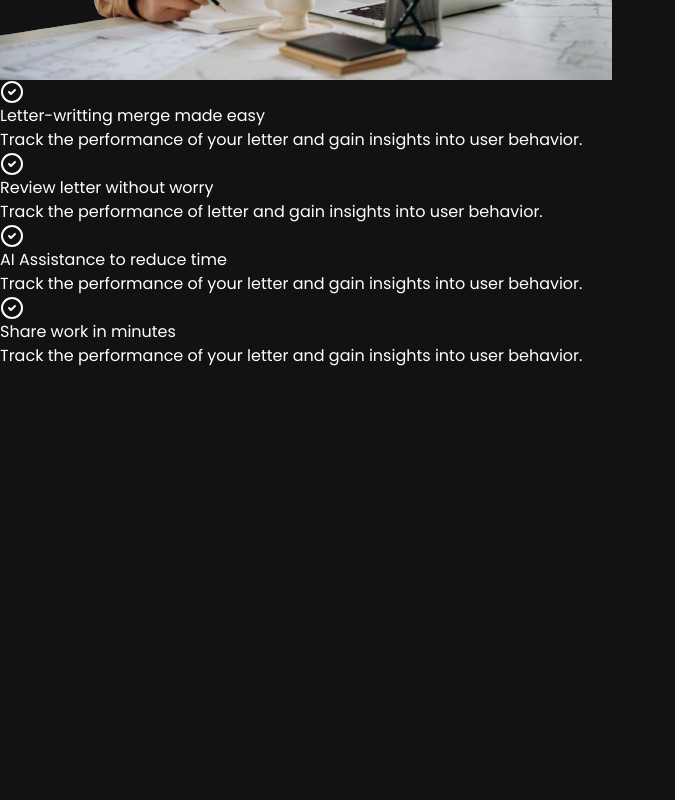
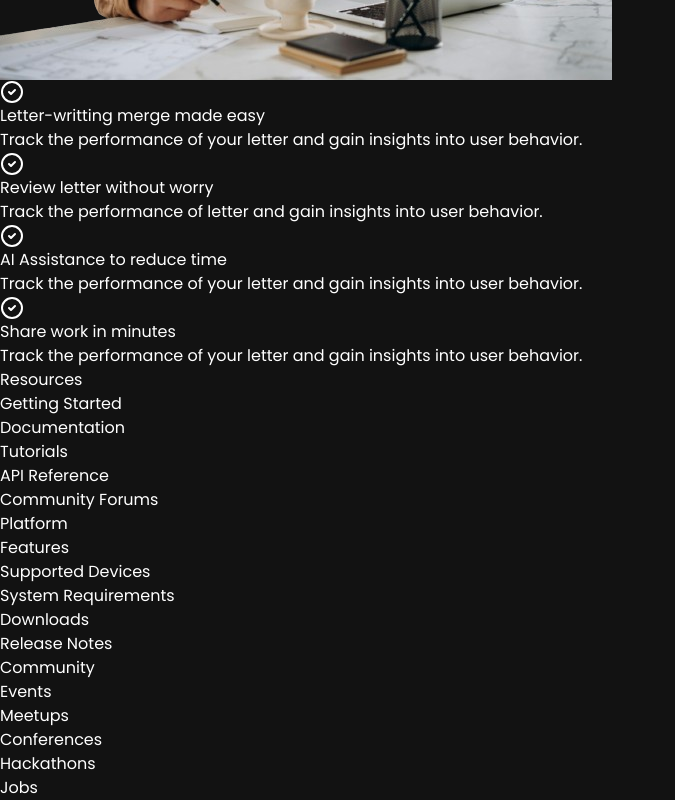
Before and after one commit to covey-codes/Lettera-project, a React (Vite) app: page / in a window 1280 px wide. Shown: the part 2108-2908 px from the top of the page, without its empty margins (0-675 px from the left). Before the commit the page ends 2476 px from the top, so only its background shows below. Built offline with nearby package versions, Linux system fonts and the light colour scheme.

Commit message:
8th commit

```diff
--- a/src/App.jsx
+++ b/src/App.jsx
@@ -2,6 +2,7 @@ import Navbar from "./components/Navbar";
 import HeroSection from "./components/HeroSection";
 import FeatureSection from "./components/FeatureSection";
 import Workflow from "./components/Workflow";
+import Footer from "./components/Footer";
 
 
 const App = () => {
@@ -12,6 +13,7 @@ const App = () => {
         <HeroSection />
         <FeatureSection />
         <Workflow />
+        <Footer />
       </div>
     </>
   );
--- /dev/null
+++ b/src/components/Footer.jsx
@@ -0,0 +1,47 @@
+import { resourcesLinks, platformLinks, communityLinks } from "../constants"
+
+const Footer = () => {
+  return (
+     <footer className="mt-20 border-t py-10 border-neutral-700">
+        <div className="grid grid-cols-3 lg:grid-col-3 gap-4">
+            <div>
+                <h3 className="text-md font-semibold mb-4">Resources</h3>
+                <ul className="space-y-2">
+                    {resourcesLinks.map((link, index) => (
+                    <li key={index}>
+                        <a className="text-neutral-300 hover:text-white" href={link.href}>{link.text}</a>
+                    </li>
+                ))}
+                </ul>
+            </div>
+
+            <div>
+                <h3 className="text-md font-semibold mb-4">Platform</h3>
+                <ul className="space-y-2">
+                    {platformLinks.map((link, index) => (
+                    <li key={index}>
+                        <a className="text-neutral-300 hover:text-white" href={link.href}>{link.text}</a>
+                    </li>
+                ))}
+                </ul>
+            </div>
+
+            <div>
+                <h3 className="text-md font-semibold mb-4">Community</h3>
+                <ul className="space-y-2">
+                    {communityLinks.map((link, index) => (
+                    <li key={index}>
+                        <a className="text-neutral-300 hover:text-white" href={link.href}>{link.text}</a>
+                    </li>
+                ))}
+                </ul>
+            </div>
+        </div>
+
+     </footer>
+
+  );
+
+};
+
+export default Footer
--- a/src/constants/index.jsx
+++ b/src/constants/index.jsx
@@ -74,3 +74,27 @@ export const checklistItems = [
       "Track the performance of your letter and gain insights into user behavior.",
   },
 ];
+
+export const resourcesLinks = [
+  { href: "#", text: "Getting Started" },
+  { href: "#", text: "Documentation" },
+  { href: "#", text: "Tutorials" },
+  { href: "#", text: "API Reference" },
+  { href: "#", text: "Community Forums" },
+];
+
+export const platformLinks = [
+  { href: "#", text: "Features" },
+  { href: "#", text: "Supported Devices" },
+  { href: "#", text: "System Requirements" },
+  { href: "#", text: "Downloads" },
+  { href: "#", text: "Release Notes" },
+];
+
+export const communityLinks = [
+  { href: "#", text: "Events" },
+  { href: "#", text: "Meetups" },
+  { href: "#", text: "Conferences" },
+  { href: "#", text: "Hackathons" },
+  { href: "#", text: "Jobs" },
+];
```
